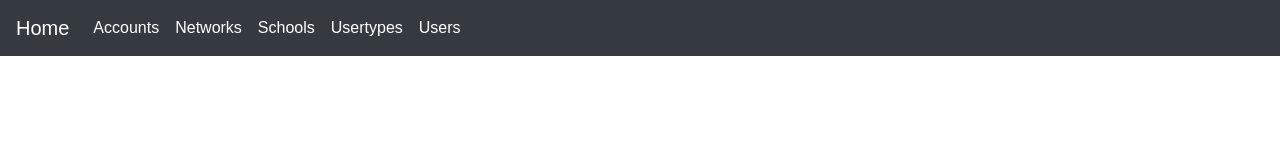
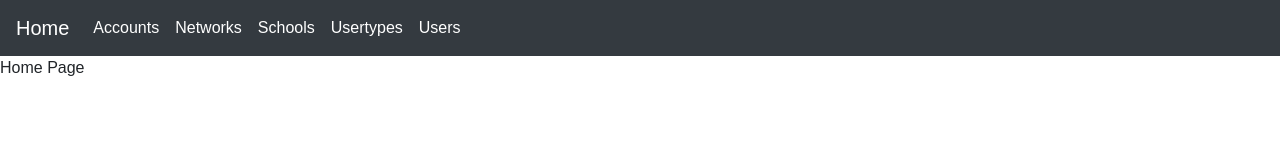
Before and after one commit to venkatthadi/data_management_app_react, a React (Vite) app: page / in a window 1280 px wide. Shown: the top 160 px of the page. Built offline with nearby package versions, Linux system fonts and the light colour scheme.

Commit message:
Minor changes

```diff
--- a/src/App.jsx
+++ b/src/App.jsx
@@ -15,6 +15,9 @@ export default function App() {
                     (<AccountDetails key={currentAccount.id} account={currentAccount} setAccounts={setAccountsData} />)
                 ) } */}
                 <Header />
+                <div>
+                    Home Page
+                </div>
                 <Outlet />
             </div>
         </>
--- a/src/components/networks/NetworkContainer.jsx
+++ b/src/components/networks/NetworkContainer.jsx
@@ -143,7 +143,7 @@ export function NetworkContainer() {
                     <tr>
                         <th>ID</th>
                         <th>Name</th>
-                        <th>A ID</th>
+                        <th>Account</th>
                         <th colSpan="4"></th>
                     </tr>
                 </thead>
```
